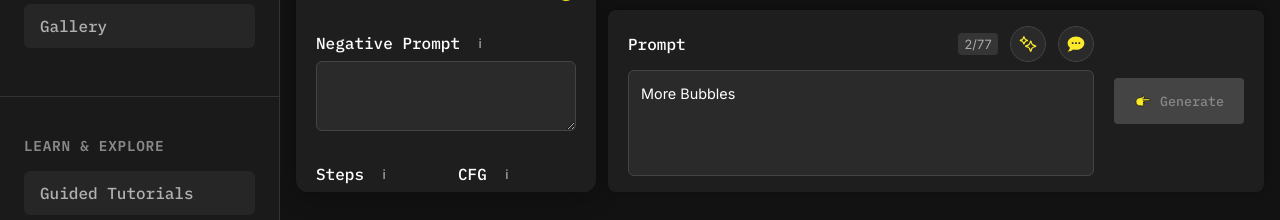
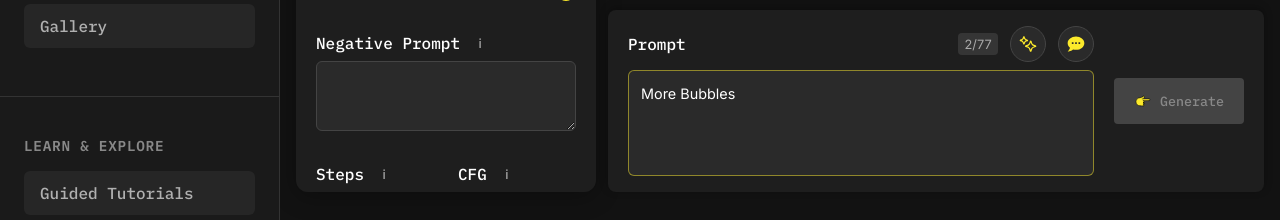
Before and after one commit to hfg-gmuend/stablehub.aid-lab.hfg-gmuend.de, a SvelteKit app: page /control-net in a window 1280 px wide. Shown: the part 580-800 px from the top of the page. Built offline with nearby package versions, Linux system fonts and the light colour scheme; no server answers.

Commit message:
Aktualisiere Validierung für Benutzer-Setup-Button und verbessere Eingabe-Fokus-Stil

```diff
--- a/src/lib/components/uicomponents/PromptPanel/PromptPanel-SubComponents/TokenizedPromptArea.svelte
+++ b/src/lib/components/uicomponents/PromptPanel/PromptPanel-SubComponents/TokenizedPromptArea.svelte
@@ -87,7 +87,7 @@
     position: relative;
     width: 100%;
     border-radius: 6px;
-    border: 1px solid #444;
+    border: 1px solid #ffed2d7a;
     background-color: #2a2a2a;
     transition: border-color 0.2s, box-shadow 0.2s;
   }
--- a/src/routes/+page.svelte
+++ b/src/routes/+page.svelte
@@ -438,7 +438,7 @@
             <button
               class="btn-primary"
               on:click={handleUserSetup}
-              disabled={isSubmitting || !agreesToGuidelines}
+              disabled={isSubmitting || !agreesToGuidelines || !username.trim() || username.trim().length < 2}
             >
               {#if isSubmitting}
                 <span class="loading-spinner"></span>
```
